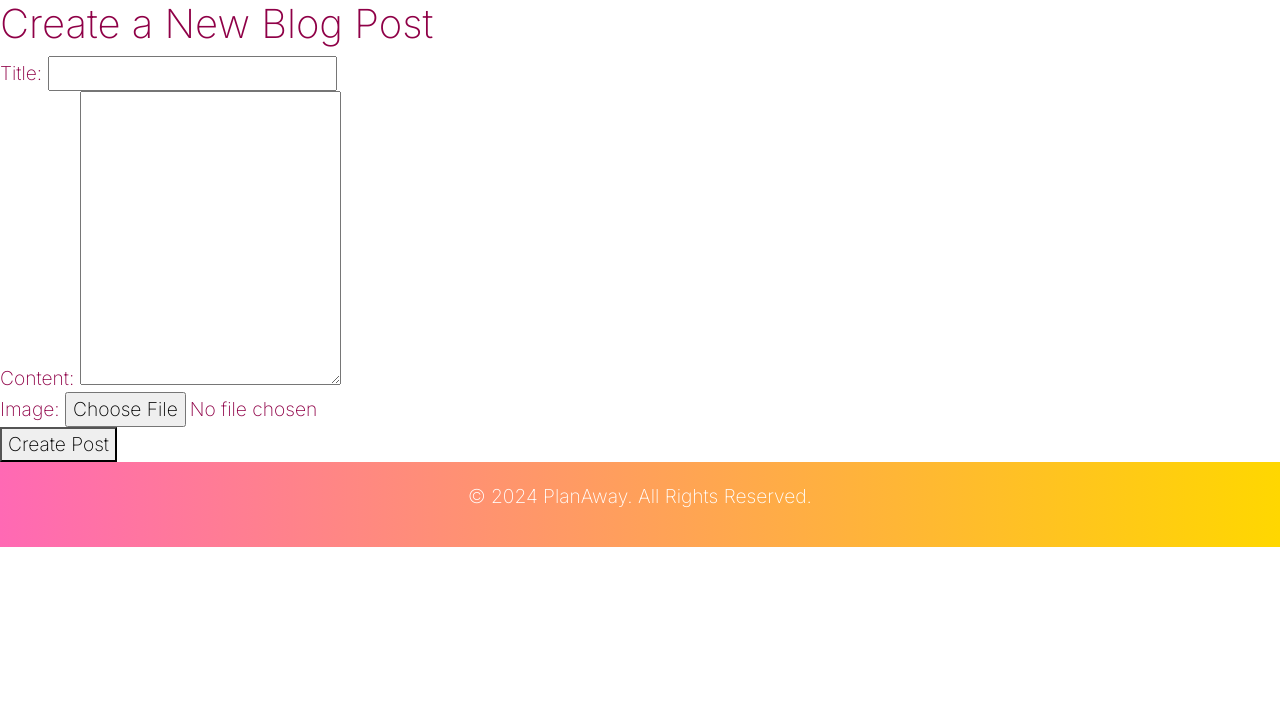
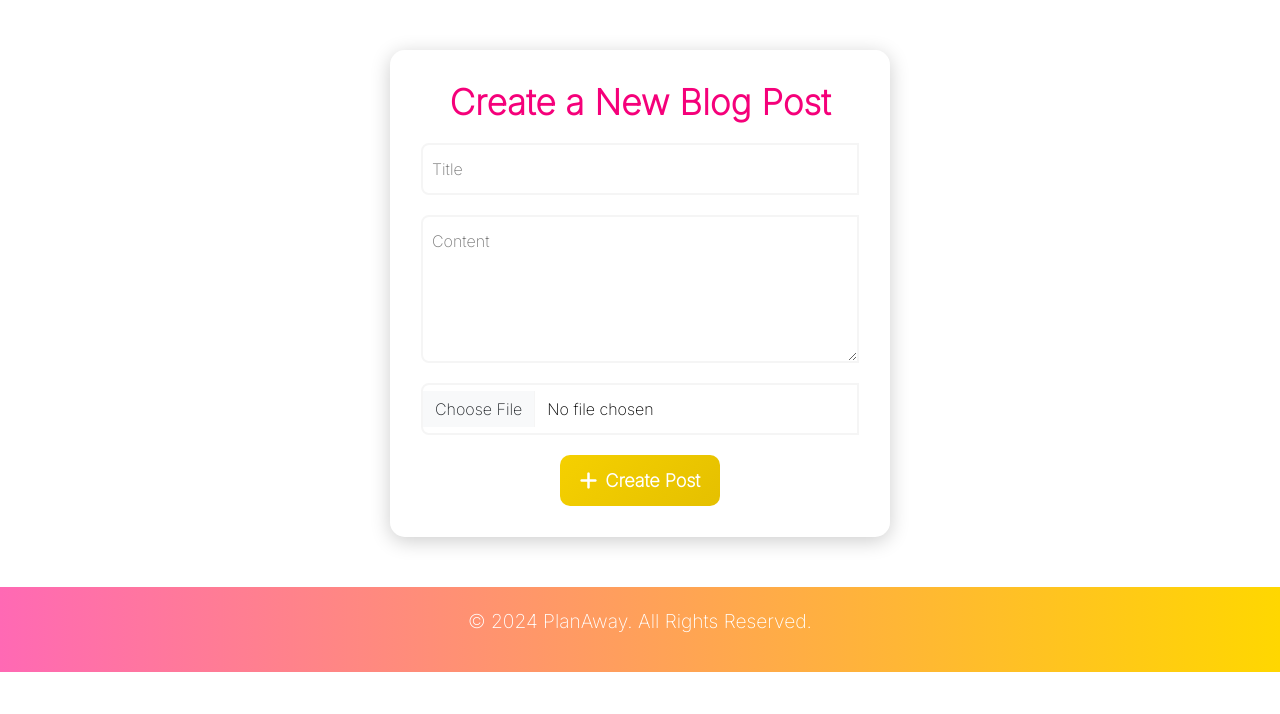
Before and after one commit to Vasilena01/Travel_planner, a Django app: page /blog/post/create/ in a window 1280 px wide. Shown: the part 86-800 px from the top of the page. Run offline with Django 5.2, Linux system fonts and the light colour scheme; a user stored in the database is signed in; parts of the project's set-up code (start-up, migrations or seed data) failed here and were passed over.

Commit message:
Add create post style

```diff
--- a/travel_planner/blog/static/blog/create_post.css
+++ b/travel_planner/blog/static/blog/create_post.css
@@ -0,0 +1,96 @@
+.create-post-container {
+    max-width: 500px;
+    margin: 50px auto;
+    padding: 30px;
+    background: rgba(255, 255, 255, 0.1);
+    backdrop-filter: blur(10px);
+    border-radius: 15px;
+    box-shadow: 0 4px 20px rgba(0, 0, 0, 0.2);
+    border: 1px solid rgba(255, 255, 255, 0.2);
+    text-align: center;
+}
+
+.create-post-title {
+    font-size: 2.2rem;
+    font-weight: bold;
+    color: #F5007A;
+    margin-bottom: 20px;
+}
+
+.input-group {
+    position: relative;
+    margin-bottom: 20px;
+}
+
+.input-group input,
+.input-group textarea {
+    width: 100%;
+    padding: 12px;
+    font-size: 16px;
+    border-radius: 8px;
+    border: 2px solid #f5f5f5;
+    outline: none;
+    background: rgba(255, 255, 255, 0.2);
+    transition: 0.3s;
+    color: black;
+}
+
+.input-group label {
+    position: absolute;
+    top: 14px;
+    left: 12px;
+    font-size: 16px;
+    color: #777;
+    transition: all 0.3s ease-in-out;
+    pointer-events: none;
+}
+
+.input-group input:focus + label,
+.input-group input:valid + label,
+.input-group textarea:focus + label,
+.input-group textarea:valid + label {
+    top: -10px;
+    left: 10px;
+    font-size: 12px;
+    color: #ffa6d3;
+}
+
+.input-group input:focus,
+.input-group textarea:focus {
+    border-color: #f3d1e2;
+    background: rgba(255, 255, 255, 0.5);
+    box-shadow: 0 0 10px rgba(245, 132, 189, 0.3);
+}
+
+.create-post-btn {
+    background: linear-gradient(135deg, #F5D000, #e5c000);
+    color: white;
+    font-size: 18px;
+    font-weight: bold;
+    padding: 12px 20px;
+    border-radius: 10px;
+    transition: all 0.3s ease-in-out;
+    border: none;
+    display: inline-flex;
+    align-items: center;
+    gap: 8px;
+}
+
+.create-post-btn:hover {
+    background: linear-gradient(135deg, #e5c000, #F5007A);
+    transform: scale(1.05);
+}
+
+.create-post-btn i {
+    font-size: 20px;
+}
+
+.was-validated .form-control:invalid {
+    border-color: #dc3545;
+    box-shadow: 0 0 5px rgba(220, 53, 69, 0.5);
+}
+
+.was-validated .form-control:valid {
+    border-color: #28a745;
+    box-shadow: 0 0 5px rgba(40, 167, 69, 0.5);
+}
--- a/travel_planner/blog/templates/blog/create_post.html
+++ b/travel_planner/blog/templates/blog/create_post.html
@@ -2,19 +2,42 @@
 {% load static %}
 {% block content %}
 <link rel="stylesheet" type="text/css" href="{% static 'blog/create_post.css' %}" />
-<h1>Create a New Blog Post</h1>
-<form method="post" enctype="multipart/form-data">
-    {% csrf_token %}
-
-    <label for="title">Title:</label>
-    <input type="text" name="title" id="title" required><br>
-
-    <label for="content">Content:</label>
-    <textarea name="content" id="content" rows="10" required></textarea><br>
-
-    <label for="image">Image:</label>
-    <input type="file" name="image" id="image" required><br>
-
-    <button type="submit">Create Post</button>
-</form>
+<div class="create-post-container">
+    <h1 class="create-post-title">Create a New Blog Post</h1>
+    <form method="post" enctype="multipart/form-data" class="needs-validation" novalidate>
+        {% csrf_token %}
+        <div class="input-group">
+            <input type="text" name="title" id="title" class="form-control" required>
+            <label for="title">Title</label>
+            <div class="invalid-feedback">Please enter a title.</div>
+        </div>
+        <div class="input-group">
+            <textarea name="content" id="content" class="form-control" rows="5" required></textarea>
+            <label for="content">Content</label>
+            <div class="invalid-feedback">Please enter content.</div>
+        </div>
+        <div class="input-group">
+            <input type="file" name="image" id="image" class="form-control" required>
+            <div class="invalid-feedback">Please upload an image.</div>
+        </div>
+        <button type="submit" class="btn create-post-btn">
+            <i class="fas fa-plus"></i> Create Post
+        </button>
+    </form>
+</div>
+<script>
+    (function () {
+        'use strict';
+        var forms = document.querySelectorAll('.needs-validation');
+        Array.prototype.slice.call(forms).forEach(function (form) {
+            form.addEventListener('submit', function (event) {
+                if (!form.checkValidity()) {
+                    event.preventDefault();
+                    event.stopPropagation();
+                }
+                form.classList.add('was-validated');
+            }, false);
+        });
+    })();
+</script>
 {% endblock %}
```
Also changed, not shown: travel_planner/static/images/unsplashbg.jpg (added).
